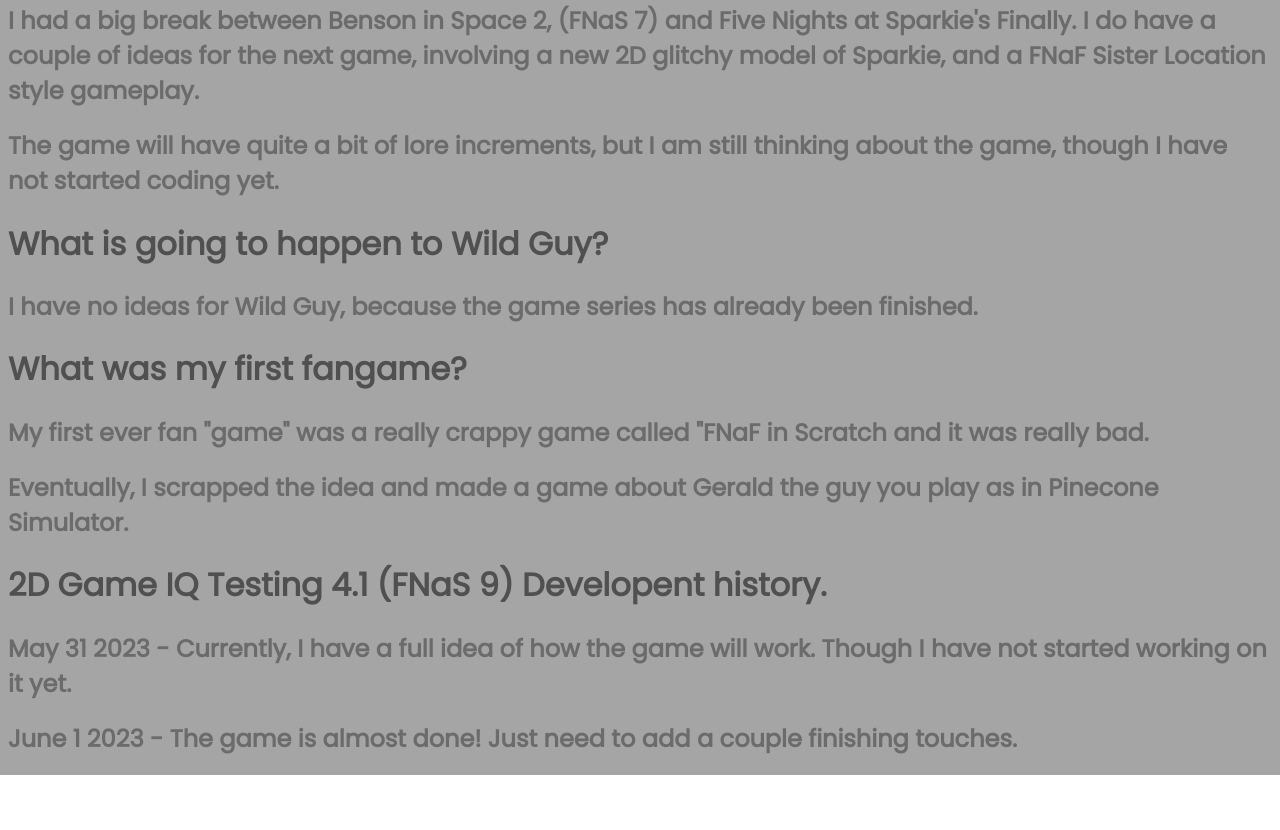
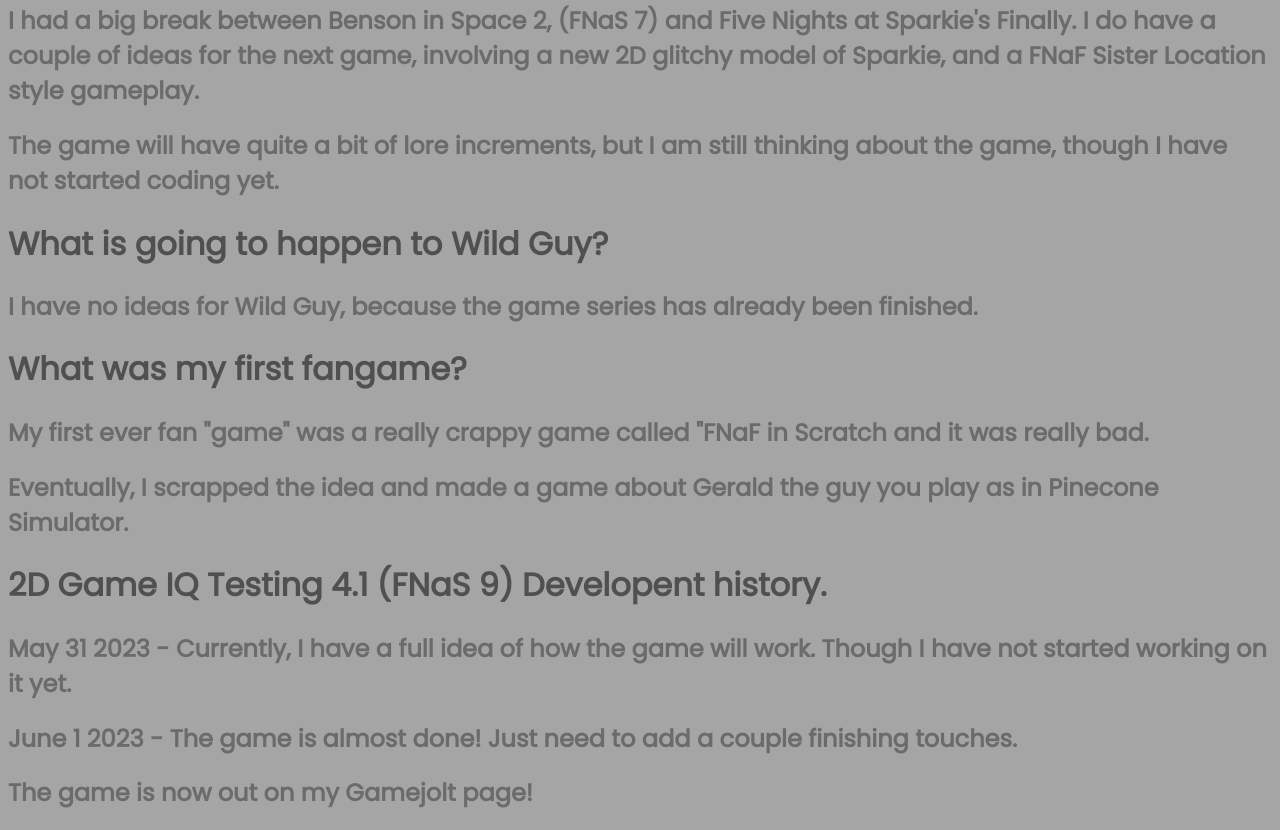
Before and after one commit to TheGoldenDog08/TheGoldenDog.github.io, a plain HTML site: page index.html in a window 1280 px wide. Shown: the part 907-1737 px from the top of the page. Before the commit the page ends 1682 px from the top, so only its background shows below. Drawn offline with Linux system fonts and the light colour scheme.

Commit message:
Update index.html

```diff
--- a/index.html
+++ b/index.html
@@ -36,4 +36,5 @@
 <h1>2D Game IQ Testing 4.1 (FNaS 9) Developent history.</h1>
 <h2>May 31 2023 - Currently, I have a full idea of how the game will work. Though I have not started working on it yet.</h2>
 <h2>June 1 2023 - The game is almost done! Just need to add a couple finishing touches.</h2>
+<h2>The game is now out on my Gamejolt page!<h2/>
 </body>
```
